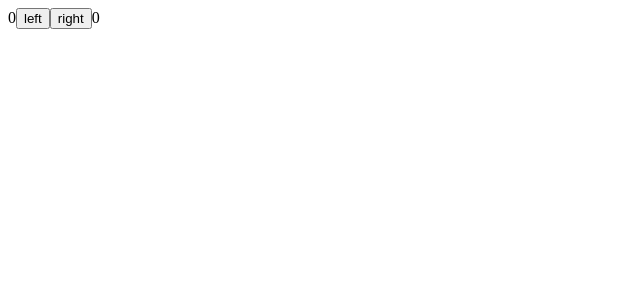
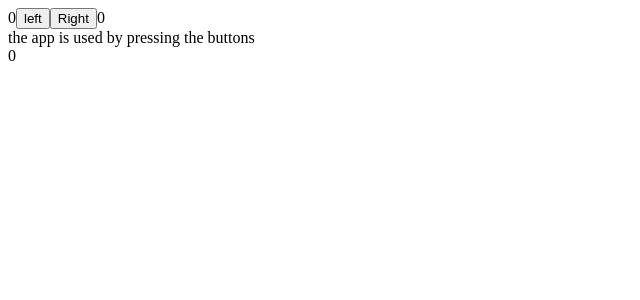
Before and after one commit to j-lpst/selainohjelmointi, a React (Vite) app in the folder part1/: page / in a window 1280 px wide. Shown: the top 300 px of the page, without its empty margins (0-640 px from the left). Built offline with nearby package versions, Linux system fonts and the light colour scheme.

Commit message:
osa1: l/r example 2

```diff
--- a/part1/src/App.jsx
+++ b/part1/src/App.jsx
@@ -1,24 +1,52 @@
 import { useState } from 'react';
 
+const History = (props) => {
+  if (props.allClicks.length === 0) {
+    return (
+      <div>
+        the app is used by pressing the buttons
+      </div>
+    )
+  }
+  return (
+    <div>
+      button press history: {props.allClicks.join(' ')}
+    </div>
+  )
+}
+
+const Button = ({ onClick, text }) => <button onClick={onClick}>{text}</button>
+
 const App = () => {
-  const [clicks, setClicks] = useState({
-    left: 0, right: 0
-  })
+  const [left, setLeft] = useState(0)
+  const [right, setRight] = useState(0)
+  const [allClicks, setAll] = useState([])
+  const [total, setTotal] = useState(0)
 
-  const handleLeftClick = () =>
-    setClicks({ ...clicks, left: clicks.left + 1})
 
-  const handleRightClick = () =>
-    setClicks({ ...clicks, right: clicks.right + 1})
+  const handleLeftClick = () => {
+    setAll(allClicks.concat('L'))
+    const updatedLeft = left + 1
+    setLeft(updatedLeft)
+    setTotal(updatedLeft + right)
+  }
 
+  const handleRightClick = () => {
+    setAll(allClicks.concat('R'))
+    const updatedRight = right + 1
+    setRight(updatedRight)
+    setTotal(updatedRight + left)
+  }
 
   return (
     <div>
       <div>
-        {clicks.left}
-        <button onClick={handleLeftClick}>left</button>
-        <button onClick={handleRightClick}>right</button>
-        {clicks.right}
+        {left}
+        <Button onClick={handleLeftClick} text='left' />
+        <Button onClick={handleRightClick} text='Right' />
+        {right}
+        <History allClicks={allClicks} />
+        {total}
       </div>
     </div>
   )
```
